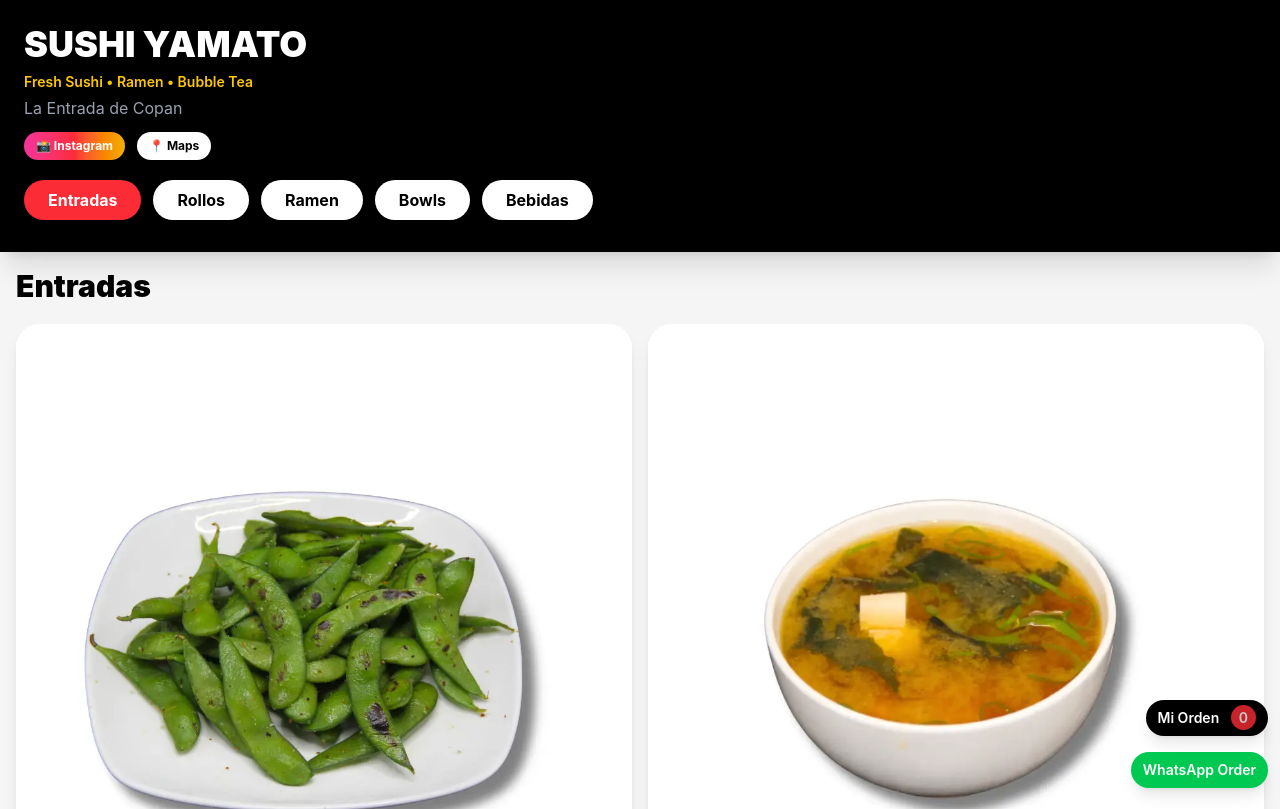
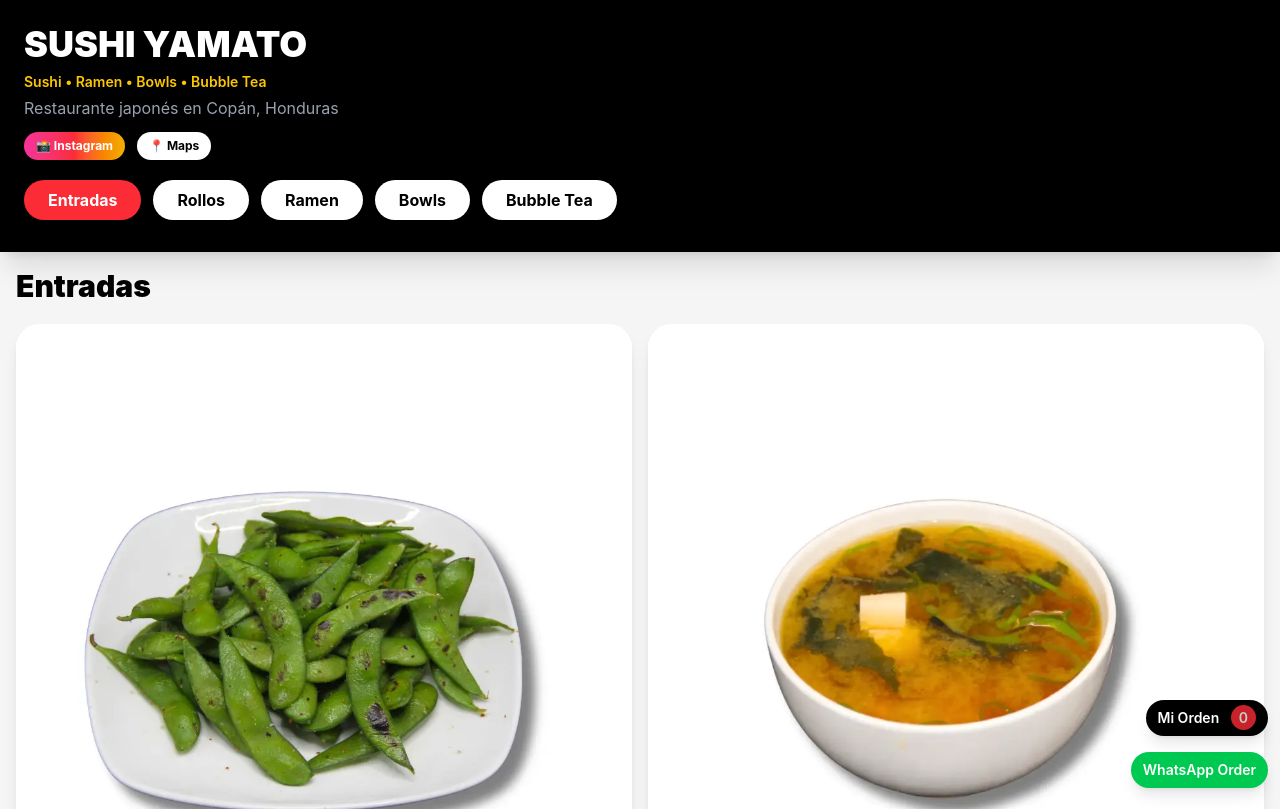
Before and after one commit to jackma0625/yamato-menu, a React (Vite) app: page / in a window 1280 px wide. Shown: the top 809 px of the page. Built offline with nearby package versions, Linux system fonts and the light colour scheme.

Commit message:
change key title

```diff
--- a/index.html
+++ b/index.html
@@ -15,10 +15,12 @@
     <meta charset="UTF-8" />
     <link rel="icon" type="image/svg+xml" href="/favicon.webp" />
     <meta name="viewport" content="width=device-width, initial-scale=1.0" />
-    <title>Sushi Yamato | Sushi Restaurant in La Entrada Copán</title>
+    <title>
+      Sushi Yamato | Restaurante Japonés en Copán
+      </title>
     <meta
   name="description"
-  content="Sushi Yamato - Japanese restaurant in La Entrada Copán. Sushi, ramen, bowls, bubble tea and more."
+  content="Restaurante japonés en La Entrada Copán. Sushi, ramen, bubble tea y bowls japoneses."
 />
   </head>
   <body>
--- a/src/App.jsx
+++ b/src/App.jsx
@@ -104,11 +104,11 @@ setTimeout(() => {
           SUSHI YAMATO
         </h1>
         <p className="text-sm text-yellow-400 mt-2 font-semibold">
-  Fresh Sushi • Ramen • Bubble Tea
+        Sushi • Ramen • Bowls • Bubble Tea
 </p>
 
         <p className="text-gray-400 mt-1">
-          La Entrada de Copan
+        Restaurante japonés en Copán, Honduras
         </p>
         <div className="flex gap-3 mt-3">
 
@@ -146,6 +146,12 @@ setTimeout(() => {
 >
   📍 Maps
 </a>
+
+</div>
+
+<div className="mt-5">
+
+
 
 </div>
 
--- a/src/menu.js
+++ b/src/menu.js
@@ -289,14 +289,14 @@ export const categories = [
 
         {
           name: "Ramen",
-          desc: "Caldo japones con pollo o camaron",
+          desc: "Ramen japonés en Copán con pollo o camarón",
           price: "L.280",
           image: "/images/ramen.webp",
         },
 
         {
           name: "Udon",
-          desc: "De pollo o camaron",
+          desc: "Udon japonés estilo ramen en Copán",
           price: "L.280",
           image: "/images/udon.webp",
         },
@@ -327,16 +327,11 @@ export const categories = [
     },
 
     {
-      category: "Bebidas",
+      category: "Bubble Tea",
 
       items: [
 
-        {
-          name: "Te Verde",
-          desc: "Cold Brew Jasmine Green Tea",
-          price: "L.60",
-          image: "/images/yamato.jpg",
-        },
+
 
         {
           name: "Milk Tea Clasica",
```
